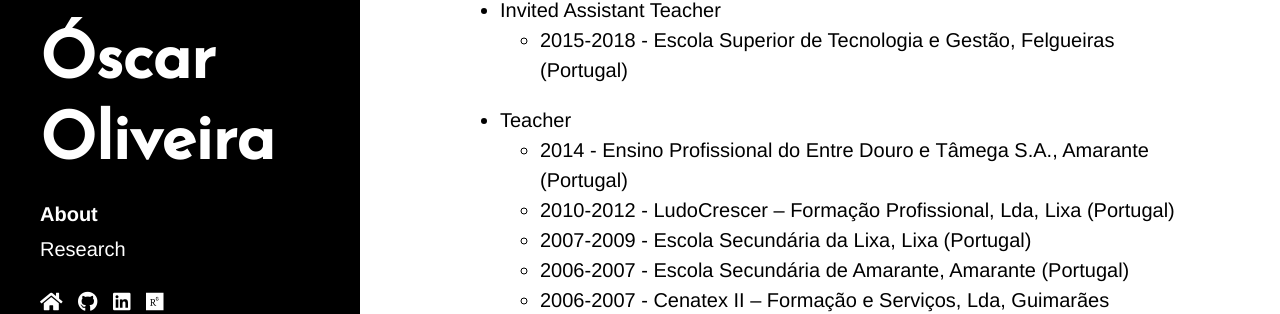
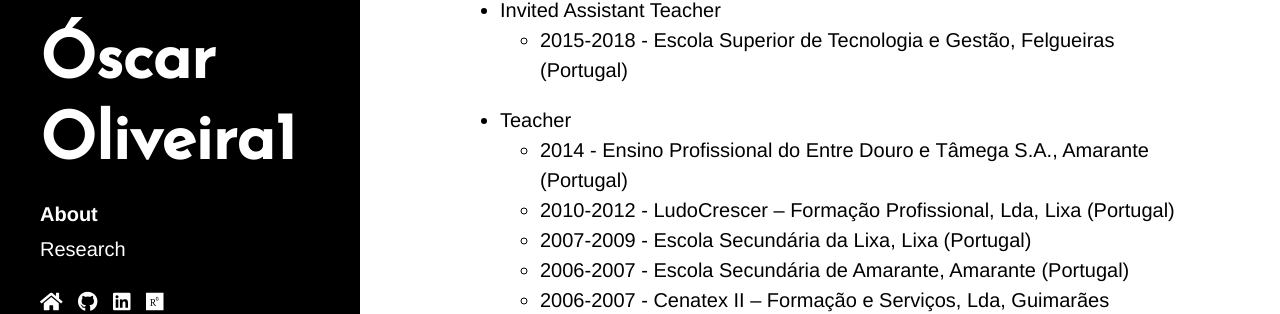
Before and after one commit to Oscar-Oliveira/blog, a Jekyll site: the page built from about.md, in a window 1280 px wide. Shown: the part 563-877 px from the top of the page. Built offline with Jekyll 4.4.1, drawn with Linux system fonts in a browser that asks for light colours.

Commit message:
1st commit

```diff
--- a/_config.yml
+++ b/_config.yml
@@ -6,8 +6,8 @@ highlighter:      rouge
 permalink:        pretty
 
 # Setup
-title:            Óscar Oliveira
-url:              https://oscar-oliveira.github.io/blog
+title:            Óscar Oliveira1
+url:              https://oscar-oliveira.github.io/blog/
 baseurl:          ""
 
 author:
```
